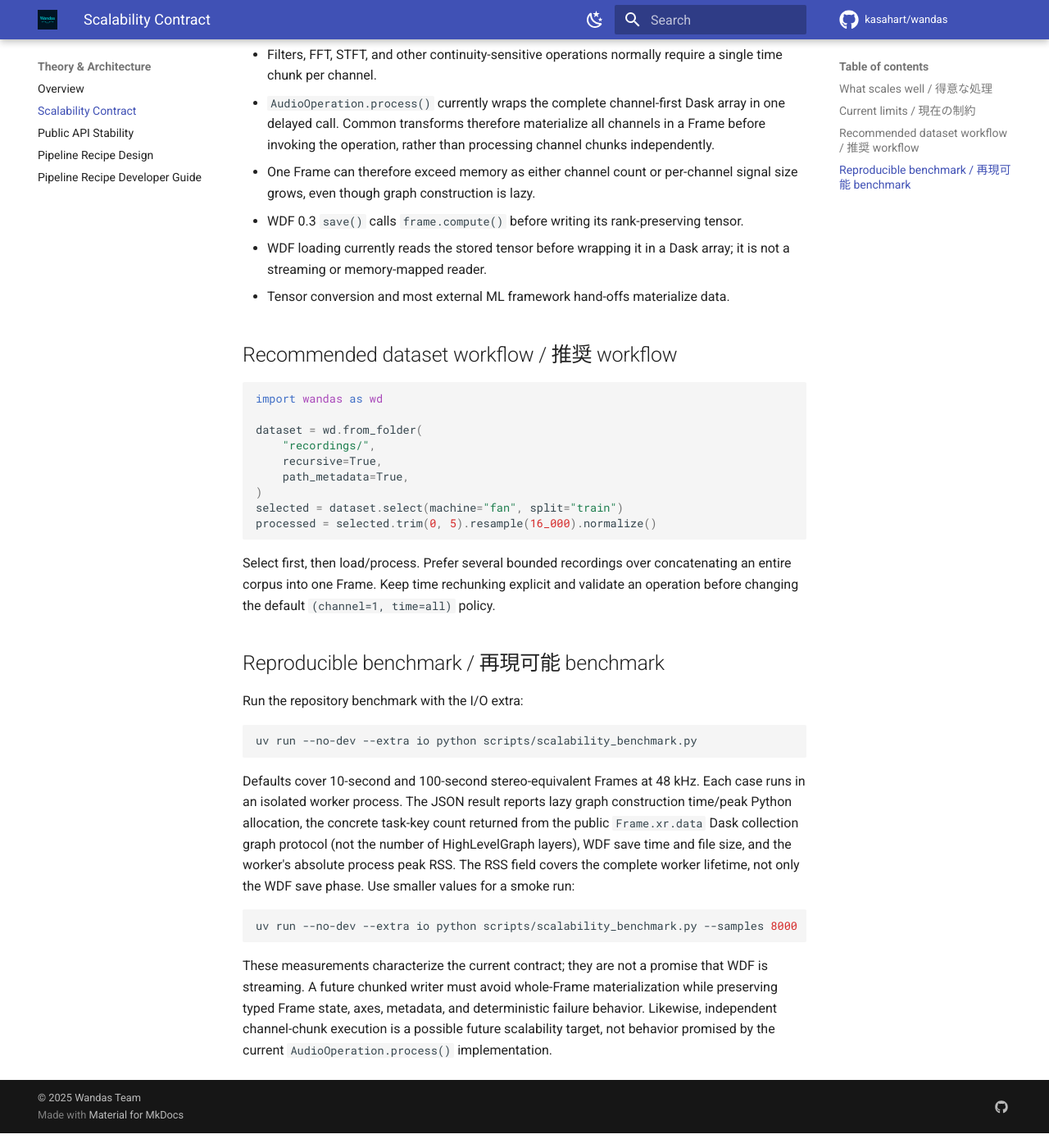
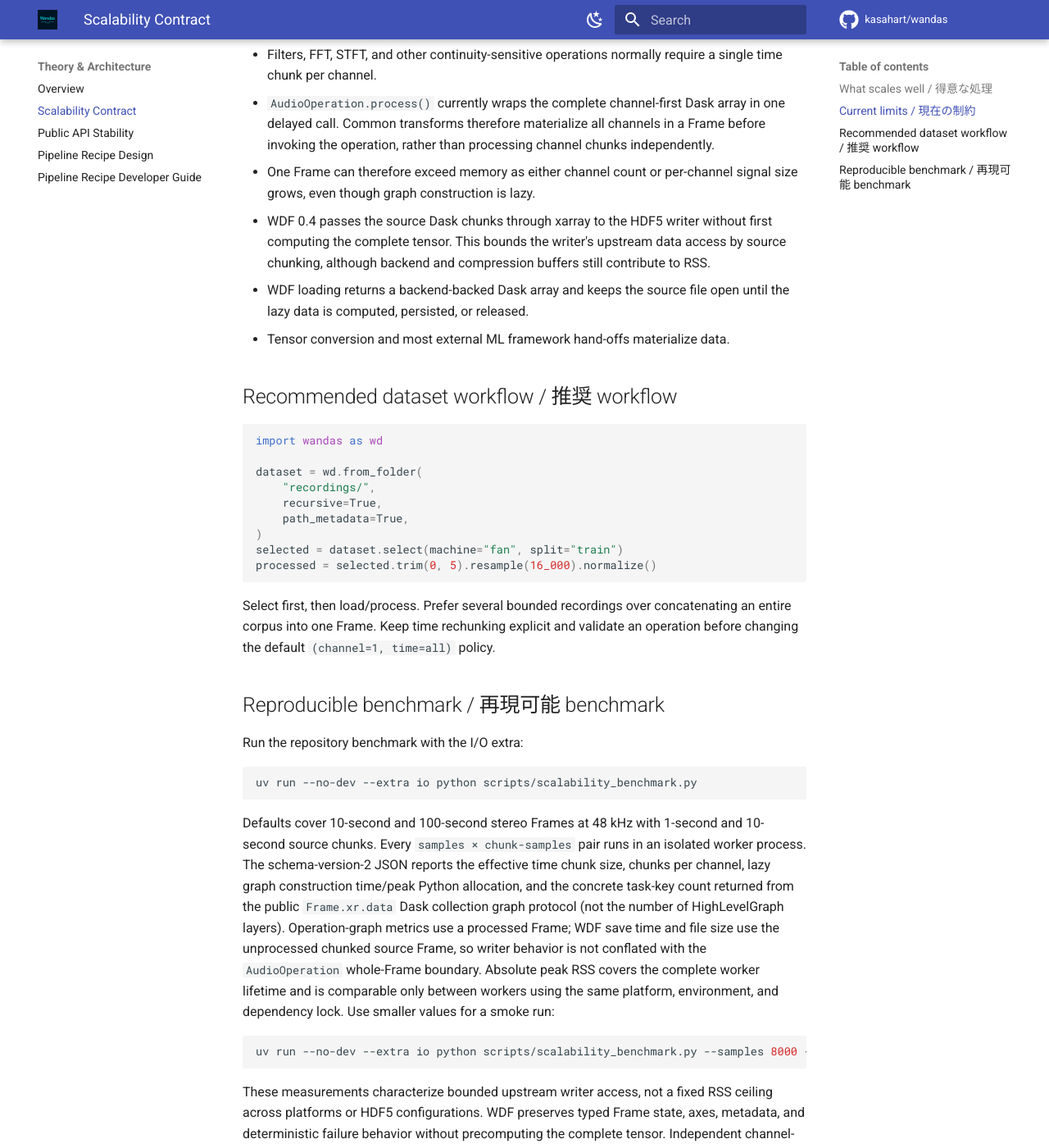
Before and after one commit to kasahart/wandas, an MkDocs documentation site: the page built from docs/src/explanation/scalability-contract.md, in a window 1280 px wide and 1400 px high, scrolled down 788 px. Shown: the whole window at 82% size. Built offline with MkDocs 1.6.1 and Material for MkDocs 9.7.7, drawn with Linux system fonts in a browser that asks for light colours; comment, search, counter and statistics services are not loaded; some of the changed text lies outside the part shown.

Commit message:
docs: align scalability benchmark with WDF 0.4

````diff
--- a/docs/src/explanation/scalability-contract.md
+++ b/docs/src/explanation/scalability-contract.md
@@ -26,9 +26,11 @@ Wandas は主に、サイズを制御した多数の収録ファイルを扱う
   before invoking the operation, rather than processing channel chunks independently.
 - One Frame can therefore exceed memory as either channel count or per-channel signal
   size grows, even though graph construction is lazy.
-- WDF 0.3 `save()` calls `frame.compute()` before writing its rank-preserving tensor.
-- WDF loading currently reads the stored tensor before wrapping it in a Dask array;
-  it is not a streaming or memory-mapped reader.
+- WDF 0.4 passes the source Dask chunks through xarray to the HDF5 writer without
+  first computing the complete tensor. This bounds the writer's upstream data access
+  by source chunking, although backend and compression buffers still contribute to RSS.
+- WDF loading returns a backend-backed Dask array and keeps the source file open until
+  the lazy data is computed, persisted, or released.
 - Tensor conversion and most external ML framework hand-offs materialize data.
 
 ## Recommended dataset workflow / 推奨 workflow
@@ -57,20 +59,25 @@ Run the repository benchmark with the I/O extra:
 uv run --no-dev --extra io python scripts/scalability_benchmark.py
 ```
 
-Defaults cover 10-second and 100-second stereo-equivalent Frames at 48 kHz. Each case
-runs in an isolated worker process. The JSON result reports lazy graph construction
-time/peak Python allocation, the concrete task-key count returned from the public
+Defaults cover 10-second and 100-second stereo Frames at 48 kHz with 1-second and
+10-second source chunks. Every `samples × chunk-samples` pair runs in an isolated
+worker process. The schema-version-2 JSON reports the effective time chunk size,
+chunks per channel, lazy graph construction time/peak Python allocation, and the
+concrete task-key count returned from the public
 `Frame.xr.data` Dask collection graph protocol (not the number of HighLevelGraph
-layers), WDF save time and file size, and the worker's absolute process peak RSS. The
-RSS field covers the complete worker lifetime, not only the WDF save phase. Use smaller
+layers). Operation-graph metrics use a processed Frame; WDF save time and file size use
+the unprocessed chunked source Frame, so writer behavior is not conflated with the
+`AudioOperation` whole-Frame boundary. Absolute peak RSS covers the complete worker
+lifetime and is comparable only between workers using the same platform, environment,
+and dependency lock. Use smaller
 values for a smoke run:
 
 ```bash
-uv run --no-dev --extra io python scripts/scalability_benchmark.py --samples 8000
+uv run --no-dev --extra io python scripts/scalability_benchmark.py --samples 8000 --chunk-samples 1000 4000
 ```
 
-These measurements characterize the current contract; they are not a promise that WDF
-is streaming. A future chunked writer must avoid whole-Frame materialization while
-preserving typed Frame state, axes, metadata, and deterministic failure behavior.
-Likewise, independent channel-chunk execution is a possible future scalability target,
-not behavior promised by the current `AudioOperation.process()` implementation.
+These measurements characterize bounded upstream writer access, not a fixed RSS ceiling
+across platforms or HDF5 configurations. WDF preserves typed Frame state, axes,
+metadata, and deterministic failure behavior without precomputing the complete tensor.
+Independent channel-chunk execution remains a possible future scalability target, not
+behavior promised by the current `AudioOperation.process()` implementation.
````
Also changed, not shown: docs/src/explanation/index.md (+2 -2 lines), docs/src/explanation/public-api-stability.md (+8 -4 lines), 2 other files.
